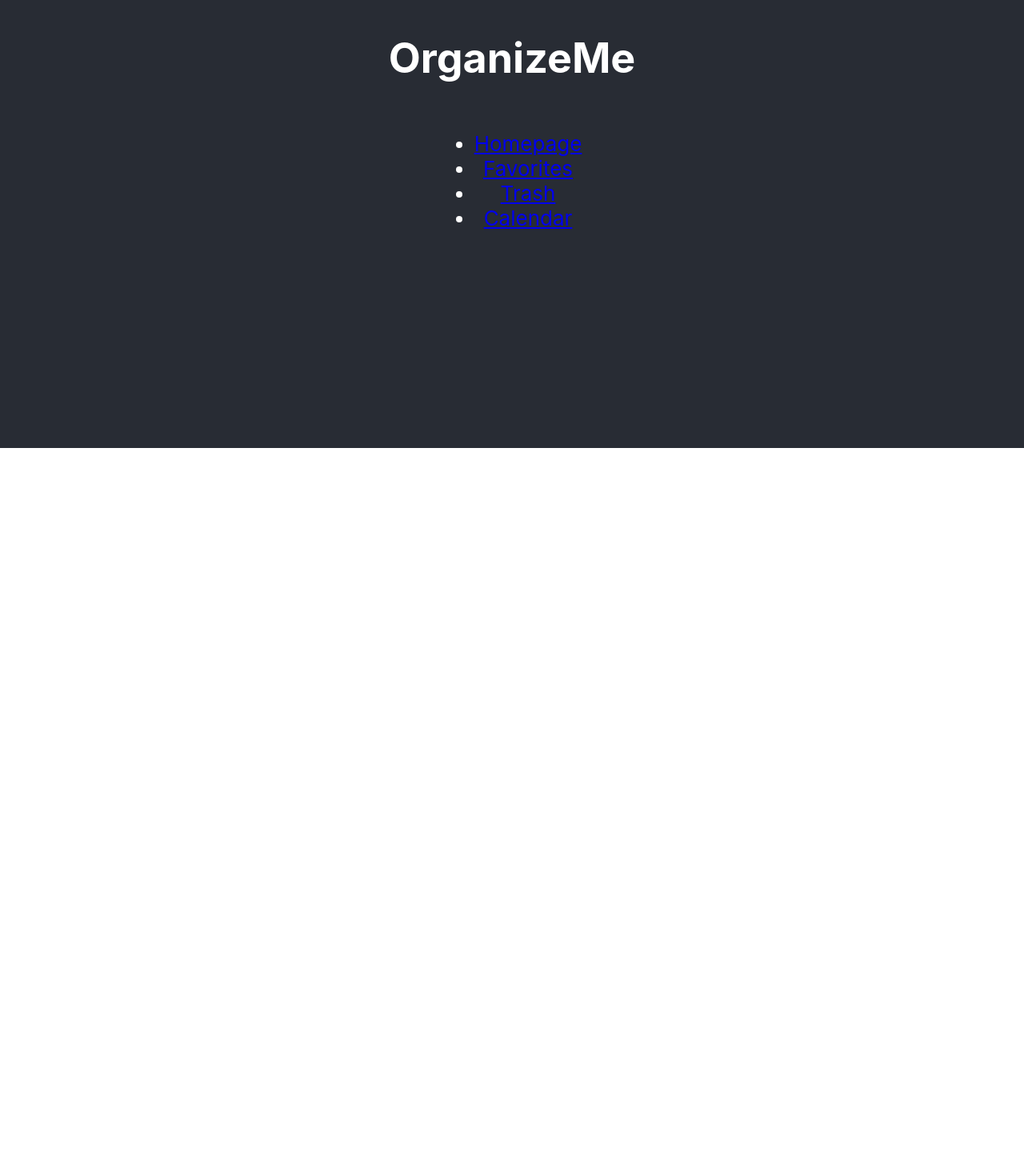
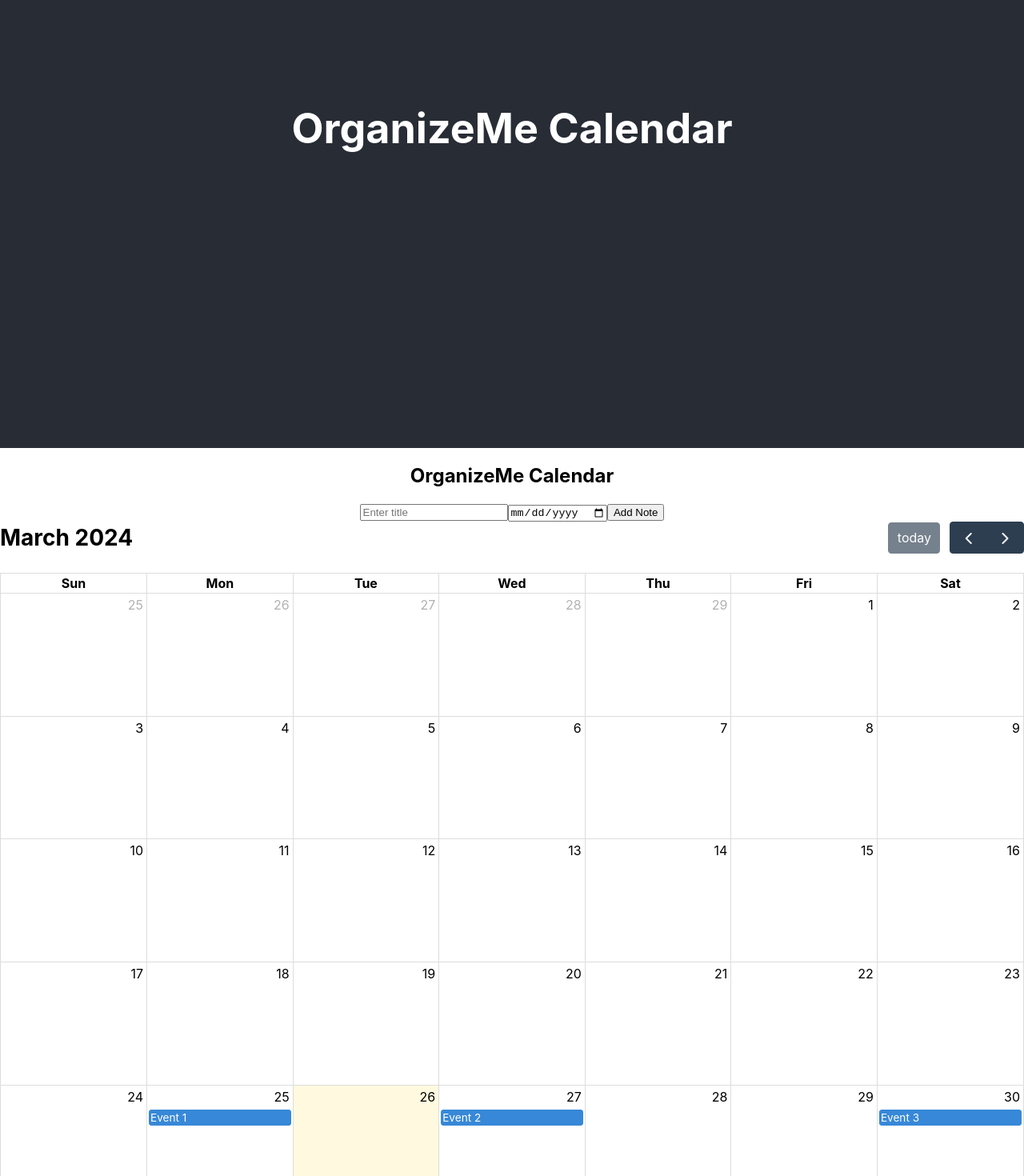
Before and after one commit to kriostt/OrganizeMe, a React (Create React App) app in the folder frontend/: page / in a window 1280 px wide. Shown: the part 240-1710 px from the top of the page at 80% size. Before the commit the page ends 800 px from the top, so only its background shows below. Built offline with nearby package versions, Linux system fonts and the light colour scheme.

Commit message:
Revert "test"
This reverts commit 0be7974ab2e7bff442c017c875970dfa9e499f51.

```diff
--- a/frontend/src/App.js
+++ b/frontend/src/App.js
@@ -1,57 +1,17 @@
-// Import necessary dependencies
-import React from 'react';
-import { BrowserRouter as Router, Switch, Route, Link } from 'react-router-dom';
+import React from "react";
 import './App.css';
-import CalendarPage from './components/CalendarFeature/CalendarPage';
-import Favorites from './components/Favorites';
-import Trash from './components/Trash';
-import HomePage from './components/HomePage';
+import Calendar from "./components/CalendarFeature/Calendar";
 
-// App component
-const App = () => {
+function App(){
   return (
-    <Router>
     <div className="App">
       <header className="App-header">
-          <h1>OrganizeMe</h1>
-          {/* Navigation Links */}
-          <nav>
-            <ul>
-              <li>
-              <Link to="/Home">Homepage</Link>
-
-              </li>
-              <li>
-                <Link to="/Favorites">Favorites</Link>
-              </li>
-              <li>
-                <Link to="/Trash">Trash</Link>
-              </li>
-              <li>
-                <Link to="/Calendar">Calendar</Link>
-              </li>
-            </ul>
-          </nav>
+        <h1>OrganizeMe Calendar</h1>
       </header>
       <main>
-          {/* Routing Switch */}
-          <Switch>
-            <Route path="/Favorites">
-              <Favorites />
-            </Route>
-            <Route path="/Trash">
-              <Trash />
-            </Route>
-            <Route path="/Calendar">
-              <CalendarPage />
-            </Route>
-            <Route path="/Homepage">
-              <HomePage />
-            </Route>
-          </Switch>
+        <Calendar></Calendar>
       </main>
     </div>
-    </Router>
   );
 };
 
--- a/frontend/src/components/CalendarFeature/Calendar.js
+++ b/frontend/src/components/CalendarFeature/Calendar.js
@@ -6,11 +6,11 @@ import interactionPlugin from '@fullcalendar/interaction';
 const Calendar = () => {
   const [events, setEvents] = useState([
     // Sample events data (replacing it with backend later)
-    { id: 1, title: 'Event 1', date: '2024-03-25' },
-    { id: 2, title: 'Event 2', date: '2024-03-27' },
-    { id: 3, title: 'Event 3', date: '2024-03-30' },
+    { title: 'Event 1', date: '2024-03-25' },
+    { title: 'Event 2', date: '2024-03-27' },
+    { title: 'Event 3', date: '2024-03-30' },
   ]);
-  const [formData, setFormData] = useState({ id: null, title: '', date: '' });
+  const [formData, setFormData] = useState({ title: '', date: '' });
 
   const handleFormChange = e => {
     setFormData({ ...formData, [e.target.name]: e.target.value });
@@ -18,27 +18,12 @@ const Calendar = () => {
 
   const handleFormSubmit = e => {
     e.preventDefault();
-    if (formData.id !== null) {
-      // If formData has an id, update the existing event
-      const updatedEvents = events.map(event =>
-        event.id === formData.id ? { ...event, title: formData.title, date: formData.date } : event
-      );
-      setEvents(updatedEvents);
-    } else {
-      // Otherwise, add a new event
-      const newEvent = { id: events.length + 1, title: formData.title, date: formData.date };
-      setEvents([...events, newEvent]);
-    }
-    setFormData({ id: null, title: '', date: '' });
-  };
-
-  const handleEventDelete = id => {
-    const updatedEvents = events.filter(event => event.id !== id);
-    setEvents(updatedEvents);
-  };
-
-  const handleEventEdit = (id, title, date) => {
-    setFormData({ id, title, date });
+    // Creates a new event object from the form data
+    const newEvent = { title: formData.title, date: formData.date };
+    // Updates the events array with the new event
+    setEvents([...events, newEvent]);
+    // Clears the form data
+    setFormData({ title: '', date: '' });
   };
 
   return (
@@ -58,20 +43,13 @@ const Calendar = () => {
           value={formData.date}
           onChange={handleFormChange}
         />
-        <button type="submit">{formData.id !== null ? 'Update Event' : 'Add Note'}</button>
+        <button type="submit">Add Note</button>
       </form>
       <FullCalendar
         plugins={[dayGridPlugin, interactionPlugin]}
         initialView="dayGridMonth"
         weekends={true}
         events={events}
-        eventContent={(eventInfo) => (
-          <div>
-            <p>{eventInfo.event.title}</p>
-            <button onClick={() => handleEventEdit(eventInfo.event.id, eventInfo.event.title, eventInfo.event.start)}>Edit</button>
-            <button onClick={() => handleEventDelete(eventInfo.event.id)}>Delete</button>
-          </div>
-        )}
       />
     </div>
   );
```
Also changed, not shown: frontend/src/components/CalendarFeature/CalendarPage.js (added, +20 -0 lines), frontend/src/components/Favorites/Favorites.js (deleted, +0 -30 lines), frontend/src/components/Homepage/Homepage.js (deleted, +0 -28 lines), frontend/src/components/Trash/Trash.js (deleted, +0 -29 lines), frontend/src/components/routes/AppRouter.js (added, +17 -0 lines), frontend/src/index.js (+4 -4 lines). Lines whose indentation alone changed are shown as unchanged.
